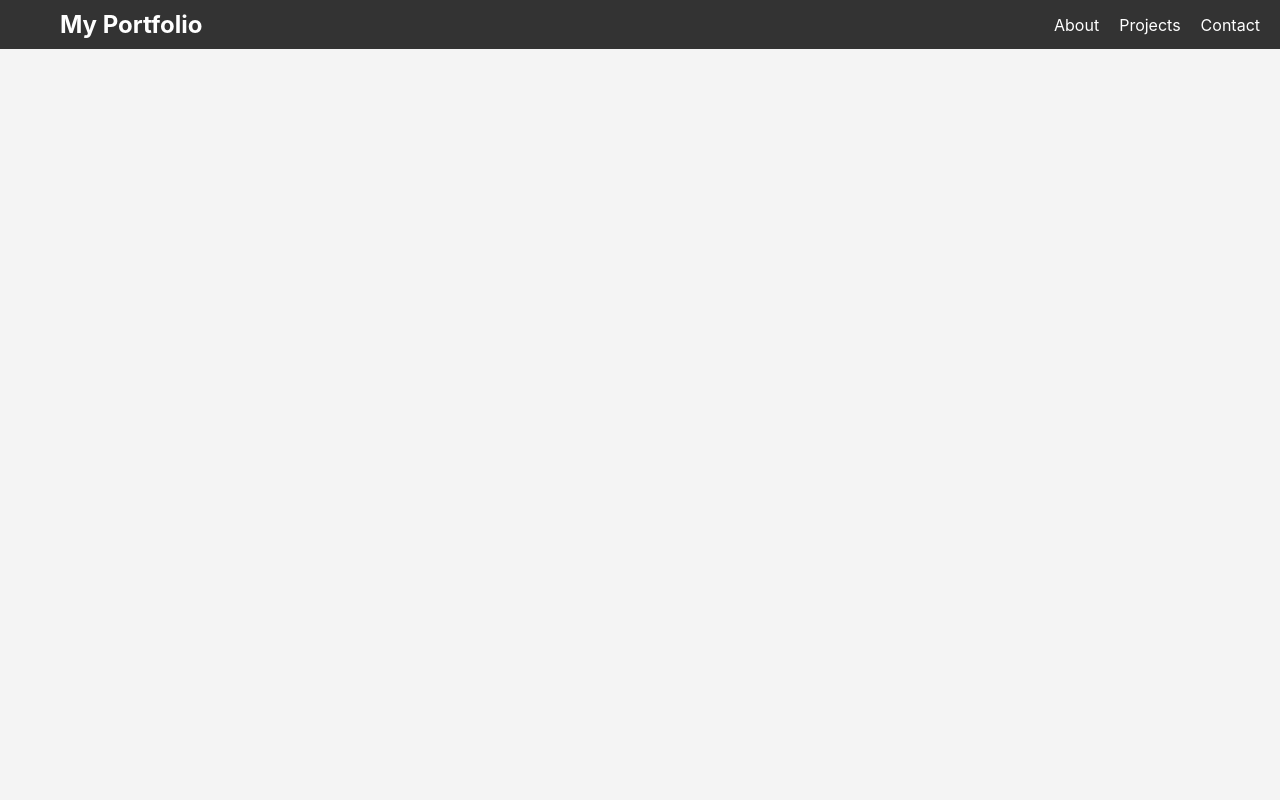
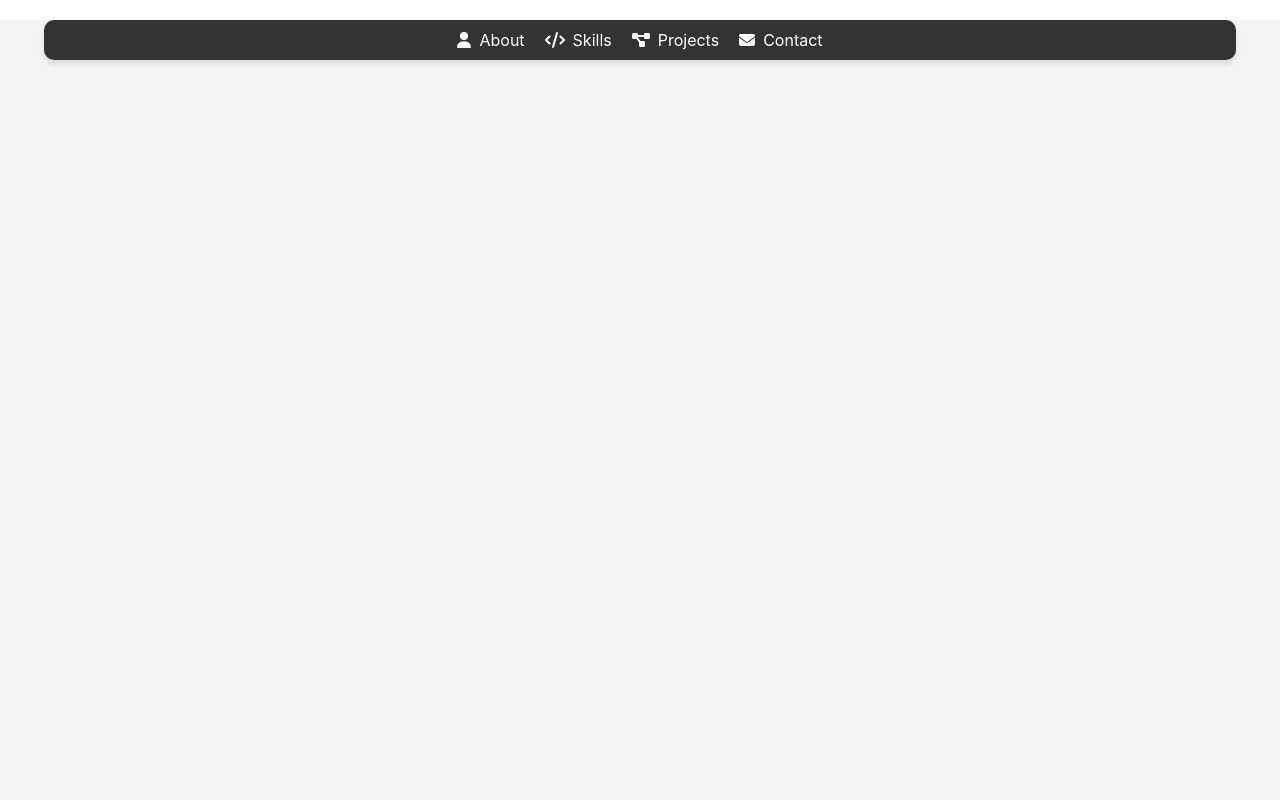
Before and after one commit to JaidenSy/PortfolioSite, a React (Create React App) app in the folder frontend/: page / in a window 1280 px wide. Shown: the top 800 px of the page. Built offline with nearby package versions, Linux system fonts and the light colour scheme.

Commit message:
updated navbar to link to proper sections

```diff
--- a/frontend/package.json
+++ b/frontend/package.json
@@ -3,6 +3,10 @@
   "version": "0.1.0",
   "private": true,
   "dependencies": {
+    "@fortawesome/free-brands-svg-icons": "^6.7.2",
+    "@fortawesome/free-regular-svg-icons": "^6.7.2",
+    "@fortawesome/free-solid-svg-icons": "^6.7.2",
+    "@fortawesome/react-fontawesome": "^0.2.2",
     "cra-template": "1.2.0",
     "react": "^19.0.0",
     "react-dom": "^19.0.0",
--- a/frontend/src/App.js
+++ b/frontend/src/App.js
@@ -15,7 +15,13 @@ function App() {
       <section id="projects" style={{ height: '100vh', background: '#d4d4d4' }}>
         <h1>Projects</h1>
       </section>
-      <section id="contact" style={{ height: '100vh', background: '#c4c4c4' }}>
+      <section id="blog" style={{ height: '100vh', background: '#c4c4c4' }}>
+        <h1>Blog</h1>
+      </section>
+      <section id="resume" style={{ height: '100vh', background: '#b4b4b4' }}>
+        <h1>Resume</h1>
+      </section>
+      <section id="contact" style={{ height: '100vh', background: '#a4a4a4' }}>
         <h1>Contact Me</h1>
       </section>
     </div>
--- a/frontend/src/components/Navbar/Navbar.css
+++ b/frontend/src/components/Navbar/Navbar.css
@@ -1,42 +1,41 @@
 .navbar {
   position: fixed;
-    top: 0;
-    left: 0;
-    width: 100%;
+  top: 20px; /* Add space from the top */
+  left: 50%; /* Center the navbar horizontally */
+  transform: translateX(-50%); /* Center the navbar horizontally */
+  width: 90%; /* Set a width less than 100% to create space on the sides */
+  max-width: 1200px; /* Optional: Set a max-width for larger screens */
   background-color: #333;
   color: white;
   padding: 10px 20px;
+  border-radius: 10px; /* Add rounded corners for a floating effect */
+  box-shadow: 0 4px 6px rgba(0, 0, 0, 0.1); /* Add a shadow for a floating effect */
   transition: transform 0.3s ease-in-out;
   z-index: 1000;
+  display: flex;
+  justify-content: center; /* Center the links horizontally */
+  align-items: center;
 }
 
 .navbar--visible {
-    transform: translateY(0);
+  transform: translate(-50%, 0); /* Center horizontally and show */
 }
 
 .navbar--hidden {
-    transform: translateY(-100%);
+  transform: translate(-50%, -100%); /* Center horizontally and hide */
 }
 
 .navbar-content {
   display: flex;
-    justify-content: space-between;
+  justify-content: center; /* Center the links horizontally */
   align-items: center;
-    max-width: 1200px;
-    margin: 0 auto;
-  }
-
-  .navbar-logo {
-    font-size: 1.5rem;
-    font-weight: bold;
-    color: white;
-    text-decoration: none;
+  width: 100%; /* Ensure the content takes full width */
 }
 
 .navbar-links {
   list-style: none;
   display: flex;
-    gap: 20px;
+  gap: 20px; /* Space between links */
   margin: 0;
   padding: 0;
 }
@@ -45,8 +44,26 @@
   color: white;
   text-decoration: none;
   font-size: 1rem;
+  display: flex;
+  align-items: center;
+  gap: 8px; /* Space between icon and text */
 }
 
 .navbar-links a:hover {
   color: #61dafb; /* Change to your preferred hover color */
 }
+
+/* Ensure the navbar content doesn't overflow on small screens */
+@media (max-width: 768px) {
+  .navbar {
+    padding: 10px;
+  }
+
+  .navbar-links {
+    gap: 10px;
+  }
+
+  .navbar-links a {
+    font-size: 0.9rem;
+  }
+}
--- a/frontend/src/components/Navbar/Navbar.js
+++ b/frontend/src/components/Navbar/Navbar.js
@@ -1,5 +1,16 @@
 import React, { useState, useEffect } from 'react';
 import './Navbar.css';
+import { FontAwesomeIcon } from '@fortawesome/react-fontawesome';
+import {
+  faHome,
+  faUser,
+  faProjectDiagram,
+  faBlog,
+  faFileDownload,
+  faEnvelope,
+  faCode, // Icon for Skills
+} from '@fortawesome/free-solid-svg-icons';
+import { faGithub, faLinkedin } from '@fortawesome/free-brands-svg-icons'; // Optional: Brand icons
 
 const NavBar = () => {
   const [prevScrollPos, setPrevScrollPos] = useState(0);
@@ -26,13 +37,27 @@ const NavBar = () => {
   return (
     <nav className={`navbar ${visible ? 'navbar--visible' : 'navbar--hidden'}`}>
       <div className="navbar-content">
-        <a href="#home" className="navbar-logo" onClick={() => scrollToSection('home')}>
-          My Portfolio
-        </a>
         <ul className="navbar-links">
-          <li><a href="#about" onClick={() => scrollToSection('about')}>About</a></li>
-          <li><a href="#projects" onClick={() => scrollToSection('projects')}>Projects</a></li>
-          <li><a href="#contact" onClick={() => scrollToSection('contact')}>Contact</a></li>
+          <li>
+            <a href="#about" onClick={() => scrollToSection('about')}>
+              <FontAwesomeIcon icon={faUser} /> About
+            </a>
+          </li>
+          <li>
+            <a href="#skills" onClick={() => scrollToSection('skills')}>
+              <FontAwesomeIcon icon={faCode} /> Skills
+            </a>
+          </li>
+          <li>
+            <a href="#projects" onClick={() => scrollToSection('projects')}>
+              <FontAwesomeIcon icon={faProjectDiagram} /> Projects
+            </a>
+          </li>
+          <li>
+            <a href="#contact" onClick={() => scrollToSection('contact')}>
+              <FontAwesomeIcon icon={faEnvelope} /> Contact
+            </a>
+          </li>
         </ul>
       </div>
     </nav>
```
Also changed, not shown: 1 other file (tests, documents, lock files or other folders). Lines whose indentation alone changed are shown as unchanged.
